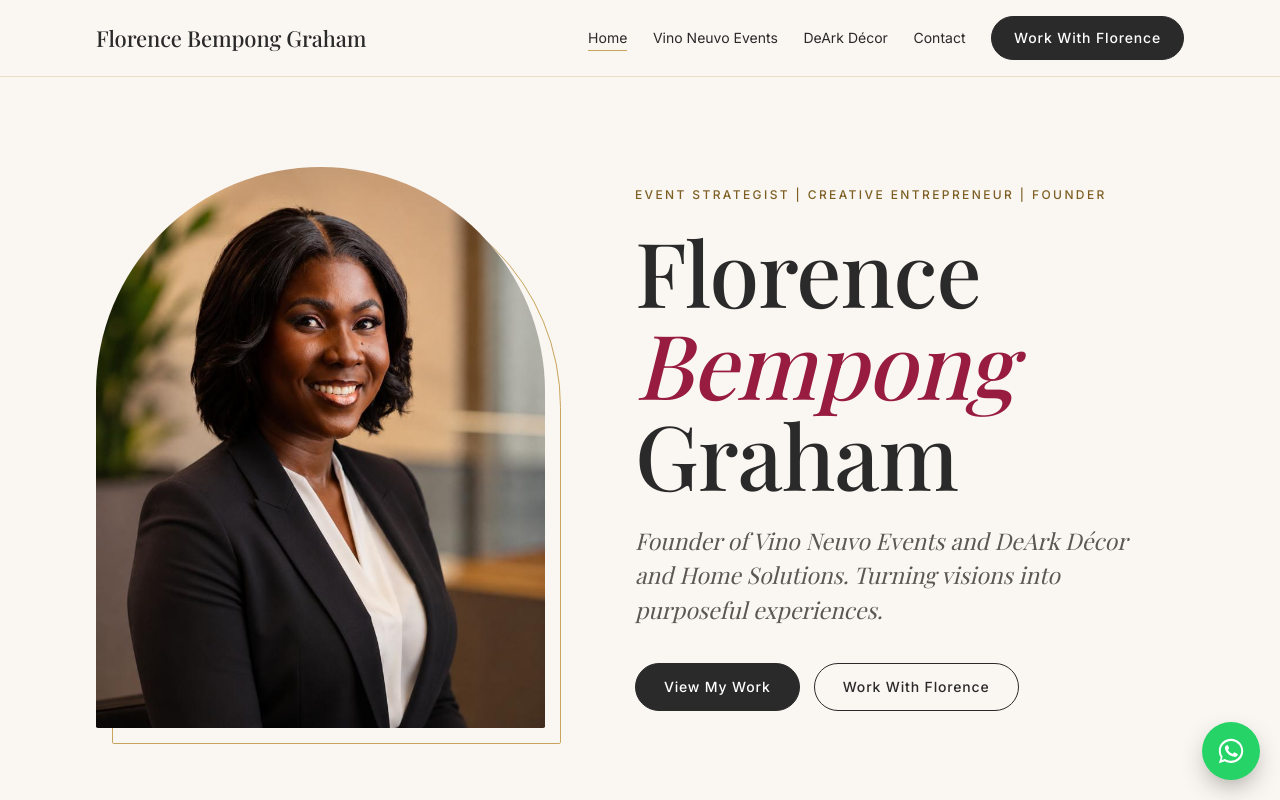
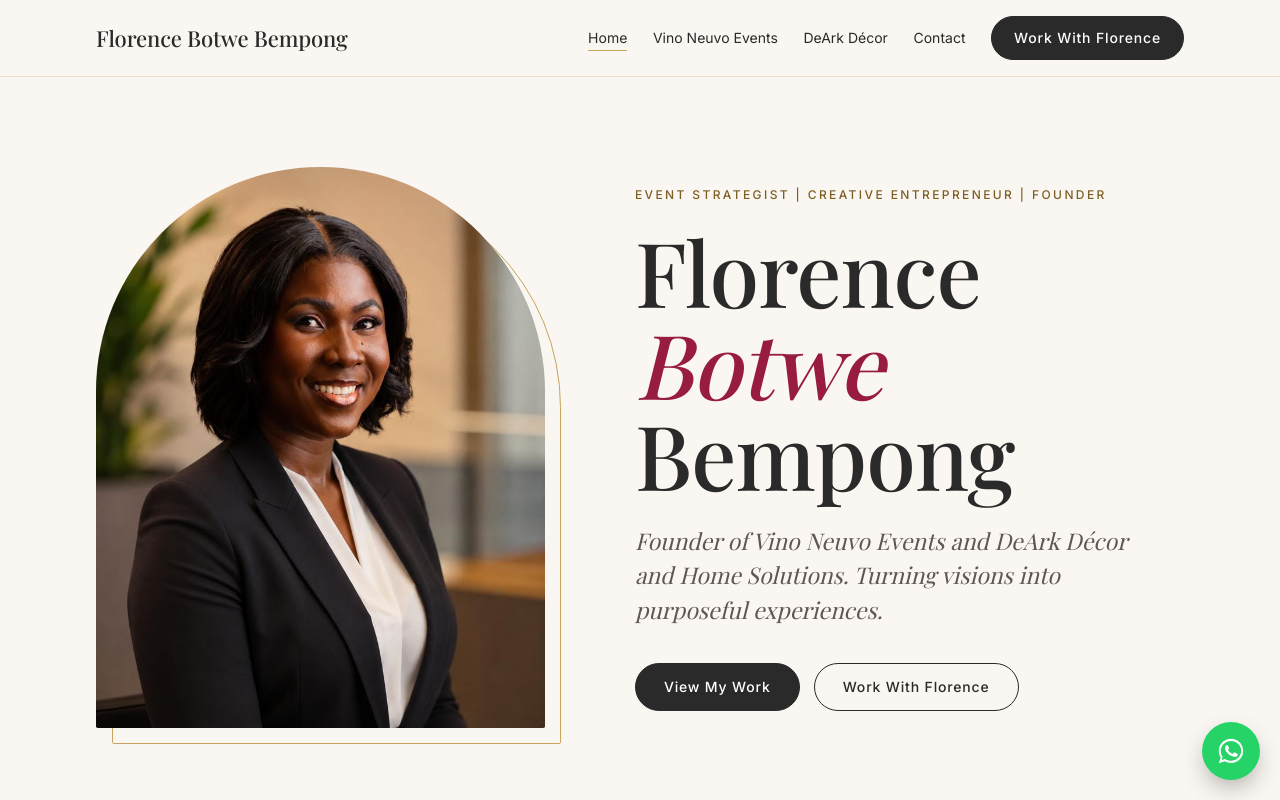
Before and after one commit to futureaigh/florencebempong-site, a plain HTML site: page index.html in a window 1280 px wide. Shown: the top 800 px of the page. Drawn offline with nearby package versions, Linux system fonts and the light colour scheme; a web font is replaced by a local one.

Commit message:
Name: Florence Botwe Bempong

```diff
--- a/index.html
+++ b/index.html
@@ -7,24 +7,24 @@
 <link rel="icon" href="/favicon.ico?v=3" sizes="any">
 <link rel="icon" type="image/png" sizes="32x32" href="/favicon-32.png?v=3">
 <link rel="apple-touch-icon" href="/apple-touch-icon.png?v=3">
-<meta name="description" content="Florence Bempong Graham: event strategy and planning with Vino Neuvo Events, and interior design with DeArk Decor and Home Solutions, Accra.">
-<meta property="og:title" content="Florence Bempong Graham">
+<meta name="description" content="Florence Botwe Bempong: event strategy and planning with Vino Neuvo Events, and interior design with DeArk Decor and Home Solutions, Accra.">
+<meta property="og:title" content="Florence Botwe Bempong">
 <meta property="og:description" content="Vino Neuvo Events and DeArk Decor and Home Solutions, Accra.">
-<meta property="og:image" content="https://florencebempong.com/og-image.jpg">
+<meta property="og:image" content="https://florencebempong.com/og-image.jpg?v=2">
 <meta property="og:url" content="https://florencebempong.com/">
 <meta property="og:type" content="website">
-<meta property="og:site_name" content="Florence Bempong Graham">
-<meta property="og:image:secure_url" content="https://florencebempong.com/og-image.jpg">
+<meta property="og:site_name" content="Florence Botwe Bempong">
+<meta property="og:image:secure_url" content="https://florencebempong.com/og-image.jpg?v=2">
 <meta property="og:image:type" content="image/jpeg">
 <meta property="og:image:width" content="1200">
 <meta property="og:image:height" content="630">
-<meta property="og:image:alt" content="Florence Bempong Graham, founder of Vino Neuvo Events and DeArk Decor and Home Solutions">
-<meta name="twitter:title" content="Florence Bempong Graham">
+<meta property="og:image:alt" content="Florence Botwe Bempong, founder of Vino Neuvo Events and DeArk Decor and Home Solutions">
+<meta name="twitter:title" content="Florence Botwe Bempong">
 <meta name="twitter:description" content="Vino Neuvo Events and DeArk Decor and Home Solutions, Accra.">
-<meta name="twitter:image" content="https://florencebempong.com/og-image.jpg">
+<meta name="twitter:image" content="https://florencebempong.com/og-image.jpg?v=2">
 <meta name="twitter:card" content="summary_large_image">
 
-    <title>Florence Bempong Graham</title>
+    <title>Florence Botwe Bempong</title>
     <link rel="preconnect" href="https://fonts.googleapis.com" />
     <link rel="preconnect" href="https://fonts.gstatic.com" crossorigin />
     <link
@@ -654,7 +654,7 @@
 
         <header class="x-nav" id="x-nav">
           <div class="x-wrap x-nav__in">
-            <a class="x-logo" href="#/home">Florence Bempong Graham</a>
+            <a class="x-logo" href="#/home">Florence Botwe Bempong</a>
             <button class="x-burger" type="button" aria-label="Open menu" aria-expanded="false" aria-controls="x-menu"><span></span></button>
             <nav class="x-menu" id="x-menu" aria-label="Main">
               <a href="#/home" data-route-link="home">Home</a>
@@ -672,11 +672,11 @@
             <section class="x-me" aria-label="Introduction">
               <div class="x-wrap x-me__in">
                 <div class="x-arch x-reveal">
-                  <img src="headshot.jpeg" alt="Portrait of Florence Bempong Graham" />
+                  <img src="headshot.jpeg" alt="Portrait of Florence Botwe Bempong" />
                 </div>
                 <div class="x-reveal">
                   <p class="x-me__eyebrow">Event Strategist | Creative Entrepreneur | Founder</p>
-                  <h1>Florence <em>Bempong</em> Graham</h1>
+                  <h1>Florence <em>Botwe</em> Bempong</h1>
                   <p class="x-me__sub">Founder of Vino Neuvo Events and DeArk Décor and Home Solutions. Turning visions into purposeful experiences.</p>
                   <div class="x-me__cta">
                     <a class="x-btn" href="#/home/work">View My Work</a>
@@ -828,7 +828,7 @@
           <div class="x-brandbar">
             <div class="x-wrap x-brandbar__in">
               <img src="logo-vinoneuvo.png" alt="Vino Neuvo Events" />
-              <a class="x-founded" href="#/home">Founded by <b>Florence Bempong Graham</b></a>
+              <a class="x-founded" href="#/home">Founded by <b>Florence Botwe Bempong</b></a>
             </div>
           </div>
 
@@ -1335,7 +1335,7 @@
                   <li><span>YouTube</span><a href="https://youtu.be/rXcTKT775Mg" target="_blank" rel="noopener">Watch on YouTube</a></li>
                 </ul>
                 <div class="x-dkc__foot x-reveal">
-                  <a class="x-dk-founded" href="#/home">Founded by <b>Florence Bempong Graham</b></a>
+                  <a class="x-dk-founded" href="#/home">Founded by <b>Florence Botwe Bempong</b></a>
                   <div>
                     <small>We'll preselect DeArk on the enquiry form.</small>
                     <a class="x-btn x-btn--dk" href="#/contact/deark">Enquire about décor</a>
@@ -1409,7 +1409,7 @@
           <div class="x-wrap">
             <div class="x-foot__top">
               <div>
-                <p class="x-foot__mark">Florence Bempong Graham</p>
+                <p class="x-foot__mark">Florence Botwe Bempong</p>
                 <p class="x-foot__tag">Turning visions into purposeful experiences.</p>
               </div>
               <div>
@@ -1428,7 +1428,7 @@
               </div>
             </div>
             <div class="x-foot__bottom">
-              <span>© 2026 Florence Bempong Graham. All rights reserved.</span>
+              <span>© 2026 Florence Botwe Bempong. All rights reserved.</span>
               <span>Built by <a href="https://futuregh.com" target="_blank" rel="noopener">Future</a></span>
             </div>
           </div>
@@ -1476,7 +1476,7 @@
         var routes = [].slice.call(d.querySelectorAll(".x-route"));
         var links = [].slice.call(nav.querySelectorAll("[data-route-link]"));
         var video = d.getElementById("x-swim");
-        var titles = { home: "Florence Bempong Graham", "vino-neuvo": "Vino Neuvo Events · Florence Bempong Graham", deark: "DeArk Décor and Home Solutions · Florence Bempong Graham", contact: "Contact · Florence Bempong Graham" };
+        var titles = { home: "Florence Botwe Bempong", "vino-neuvo": "Vino Neuvo Events · Florence Botwe Bempong", deark: "DeArk Décor and Home Solutions · Florence Botwe Bempong", contact: "Contact · Florence Botwe Bempong" };
         var current = null;
         function route() {
           var parts = location.hash.replace(/^#\/?/, "").split("/");
```
Also changed, not shown: og-image.jpg.
